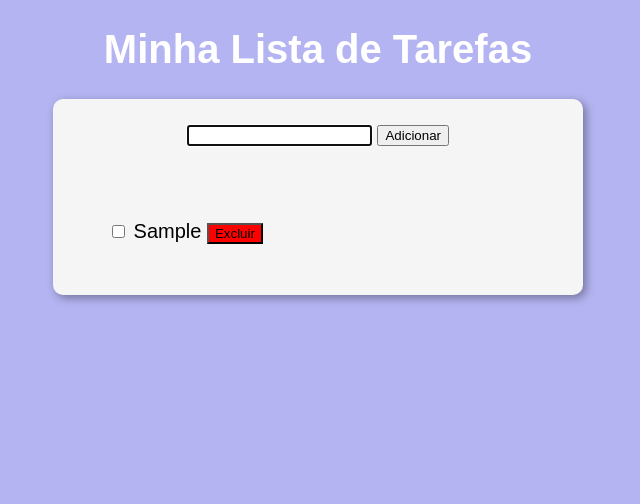
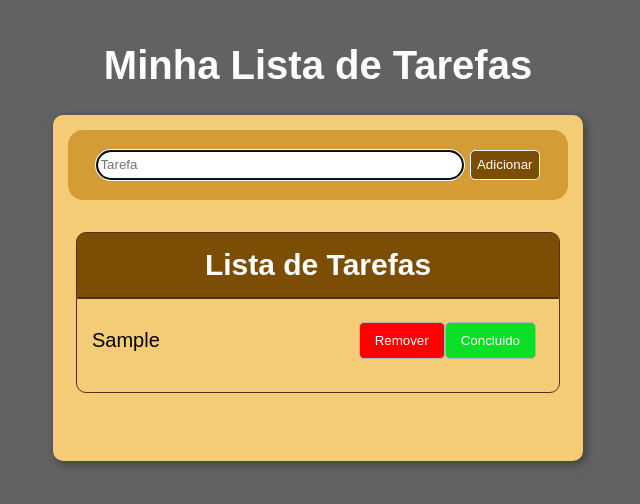
Before and after one commit to fersmaia10/ProjetoToDoListDB, a plain HTML site: page index.html in a window 1280 px wide. Both pictures are taken after typing "Sample" into the empty fields and a click on the button "Adicionar". Shown: the whole page, without its empty margins (322-962 px from the left). Drawn offline with Linux system fonts and the light colour scheme.

Commit message:
Commit Final

```diff
--- a/index.html
+++ b/index.html
@@ -7,21 +7,24 @@
     <link rel="stylesheet" href="style.css">
 </head>
 <body>
+    <div class="container">
         <header>
             <h1>Minha Lista de Tarefas</h1>
         </header>
         <section>
-        <div>
-            <input type="text" value="" name="txtt" id="txtt">
-            <input type="button" value="Adicionar" onclick="adcionar()">
-        </div>
-        <br><br> <ul name="flista" id="flista" type="null"></ul>
+            <form>
+                <input type="search" id="task" placeholder="Tarefa"></input>
+                <input type="button" value="Adicionar" id="add" onclick="addtask()">
+            </form>
 
 
             <div id="res">
+                <h2>Lista de Tarefas</h2>
+                <ul> </ul>
+            </div>
+        </section>
 
     </div>
-    </section>
     <script src="script.js"></script>
 </body>
 </html>
--- a/script.js
+++ b/script.js
@@ -1,25 +1,66 @@
-let tar = document.getElementById('txtt')
-let lista = document.getElementById('flista')
-let res = document.getElementById('res')
-let tarefas = []
+let task = document.querySelector('input#task')
+let tasklist = document.querySelector('ul')
+let res = document.querySelector('div#res')
 
-function adcionar(){
+function addtask(){
+    if (task.value.length <= 3){
+        window.alert('Quantidade de caractéres inválida. Digite mais de 3!')
+        return
+    }
 
-    if (tar.value.length == false){
-        window.alert('Por favor, digite uma tarefa!')
-    } else {
-        tarefas.push(tar.value)
-        let item = document.createElement('li')
-        item.innerHTML = `<input type="checkbox" name="" id=""> ${tar.value} <input type="button" value="Excluir" id="exctar" name="exctar" onclick="exclui_tarefa">`
-        lista.appendChild(item)
-        res.innerHTML = ' '
-    }
-    tar.value = ''
-    tar.focus()
+
+    let vtask = String(task.value)
+    let li = document.createElement('li')
+    let identity = vtask.replace(' ', '_')
+
+
+    let span = document.createElement('span')
+    span.innerHTML = vtask
+    span.setAttribute('id', 'litask' + identity)
+
+    li.setAttribute('id', 'litask' + identity)
+    li.appendChild(span)
+    tasklist.appendChild(li)
+    li.innerText = `${vtask}`
+
+
+    let doneButton = document.createElement('button')
+    doneButton.setAttribute('id', 'btndone' + identity)
+    doneButton.innerText = 'Concluido'
+    doneButton.classList.add('btn')
+    doneButton.classList.add('btn-done', identity)
+    doneButton.setAttribute('data-identity', identity)
+    doneButton.addEventListener('click', doneClick)
+
+    let trashButton = document.createElement('button')
+    trashButton.setAttribute('id', 'btndel' + identity)
+    trashButton.innerText = 'Remover'
+    trashButton.classList.add('btn')
+    trashButton.classList.add('btn-remove')
+    trashButton.setAttribute('data-identity', identity)
+    trashButton.addEventListener('click', deleteClick)
+
+
+    let buttonContainer = document.createElement('div')
+    buttonContainer.appendChild(doneButton)
+    buttonContainer.appendChild(trashButton)
+    li.appendChild(buttonContainer)
+
+
+
+    task.value = ''
+    task.focus()
 }
 
-function exclui_tarefa(){
-        let tarefa = document.getElementById('task')
+function doneClick(){
+    let identity = this.getAttribute('data-identity')
+    let text = document.querySelector(`#litask${identity}`)
+    text.classList.add('done')
+    this.remove()
+}
 
-
+function deleteClick(){
+    let identity = this.getAttribute('data-identity')
+    let li = document.querySelector (`#litask${identity}`)
+    li.remove()
 }
--- a/style.css
+++ b/style.css
@@ -1,15 +1,15 @@
 body {
-    background: rgb(180, 180, 242);
+    background: rgb(99, 98, 98);
     font: normal 15pt arial;
 }
 
 header {
-    color: white;
+    color: rgb(254, 253, 253);
     text-align: center;
 }
 
 section {
-    background: whitesmoke;
+    background: rgb(244, 204, 117);
     border-radius: 10px;
     padding: 15px;
     width: 500px;
@@ -22,20 +22,106 @@ div {
     padding:  8px;
 }
 
-ul {
-    list-style: none;
+.container {
+    width: 50%;
+    margin: 0 auto;
+    text-align: center;
 }
 
-select#flista {
-    width: 300px;
+li {
+    list-style: none;
+    margin-left: 0px;
+    flex-direction: row;
+    justify-content: space-between;
+    align-items: center;
 }
 
-input#exctar {
-    background: red;
-    text-emphasis-color: white;
+.done {
+    text-decoration: line-through;
+    color: rgb(4, 4, 4);
 }
 
-footer {
+h2{
+    background-color: rgb(124, 78, 5);
+    border: 1px solid rgb(79, 50, 30);
+    padding-top: 15px;
+    padding-bottom: 15px;
     color: white;
-    text-align: center;
+    border-radius: 10px 10px 0px 0px;
 }
+
+ul {
+    border: 1px solid rgb(79, 50, 30);
+    padding: 15px;
+    position: relative;
+    top: -25px;
+    border-radius: 0px 0px 10px 10px;
+}
+
+form {
+    padding: 20px;
+    background-color: rgb(211, 156, 53);
+    border-radius: 15px;
+}
+
+ul li {
+    display: flex;
+    margin-bottom: 10px;
+}
+
+ul span {
+    float: left;
+    vertical-align: middle;
+}
+
+ul button {
+    float: right;
+}
+
+
+input#task {
+    border-radius: 20px;
+    border-color: 1px solid white;
+    height: 30px;
+    width: 80%;
+}
+
+input#add {
+    height: 30px;
+    color: white;
+    background-color: rgb(124, 78, 5);
+    border: 1px solid rgb(252, 249, 249);
+    border-radius: 5px;
+}
+
+
+input#add:hover {
+    background-color: rgb(79, 50, 3);
+    border: 1px solid rgb(79, 50, 3);
+}
+
+.btn {
+    color: white;
+    padding: 10px 15px 10px 15px;
+    border: 1px solid rgb(179, 179, 178);
+    border-radius: 5px;
+    cursor: pointer;
+}
+
+.btn-done {
+    background-color: rgb(12, 223, 37);
+    float: right;
+}
+
+.btn-done:hover {
+    background-color: green;
+}
+
+.btn-remove {
+    background-color: red;
+    float: right;
+}
+
+.btn-remove:hover {
+    background-color:rgb(118, 5, 5);
+}
```
Lines whose indentation alone changed are shown as unchanged.
